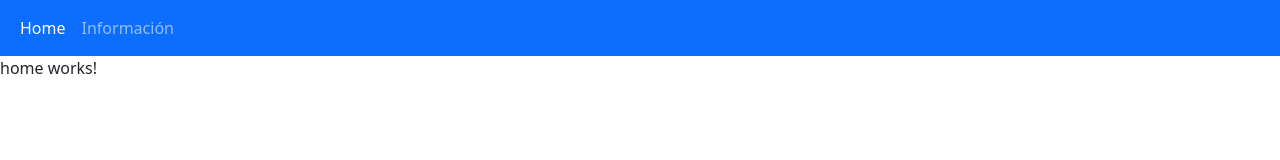
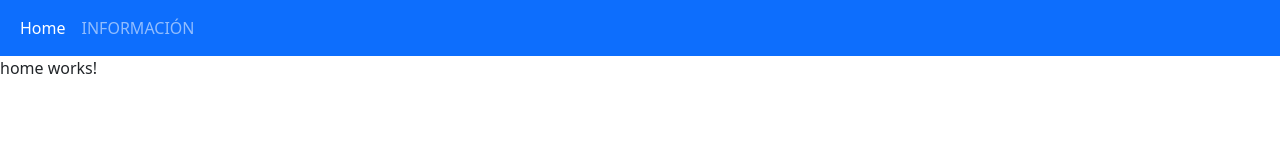
Before and after one commit to jritsqmet/app-web2-pr, an Angular app: page / in a window 1280 px wide. Shown: the top 160 px of the page. Built offline with nearby package versions, Linux system fonts and the light colour scheme.

Commit message:
actualización de información

```diff
--- a/src/app/components/nab-var/nab-var.component.html
+++ b/src/app/components/nab-var/nab-var.component.html
@@ -5,7 +5,7 @@
           <a class="nav-link active" href="home">Home</a>
         </li>
        <li class="nav-item">
-          <a class="nav-link" href="info">Información</a>
+          <a class="nav-link" href="info">INFORMACIÓN</a>
         </li>
 
       </ul>
```
